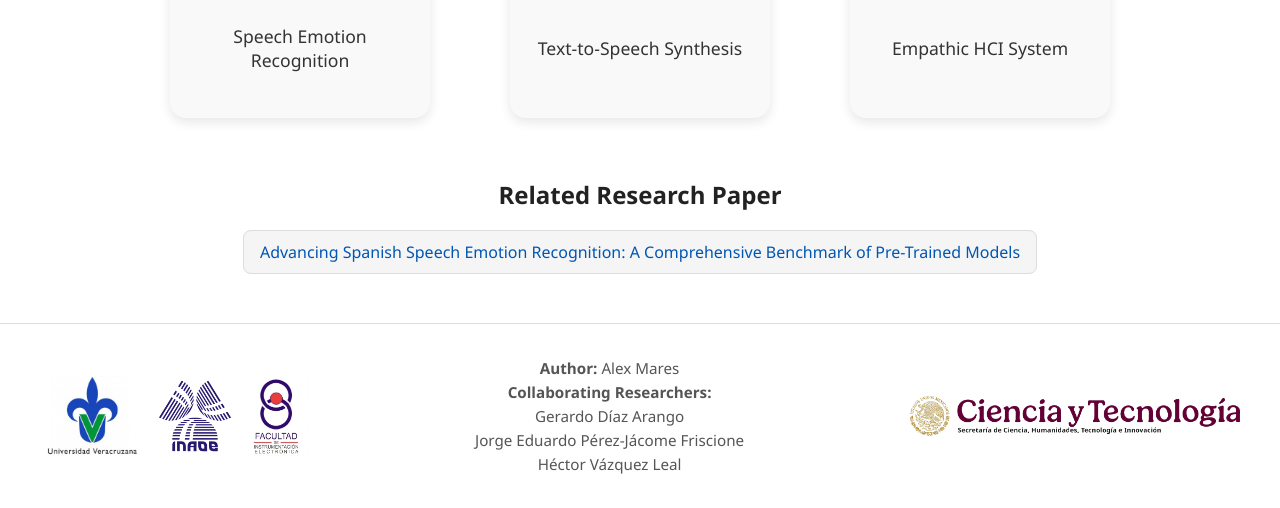
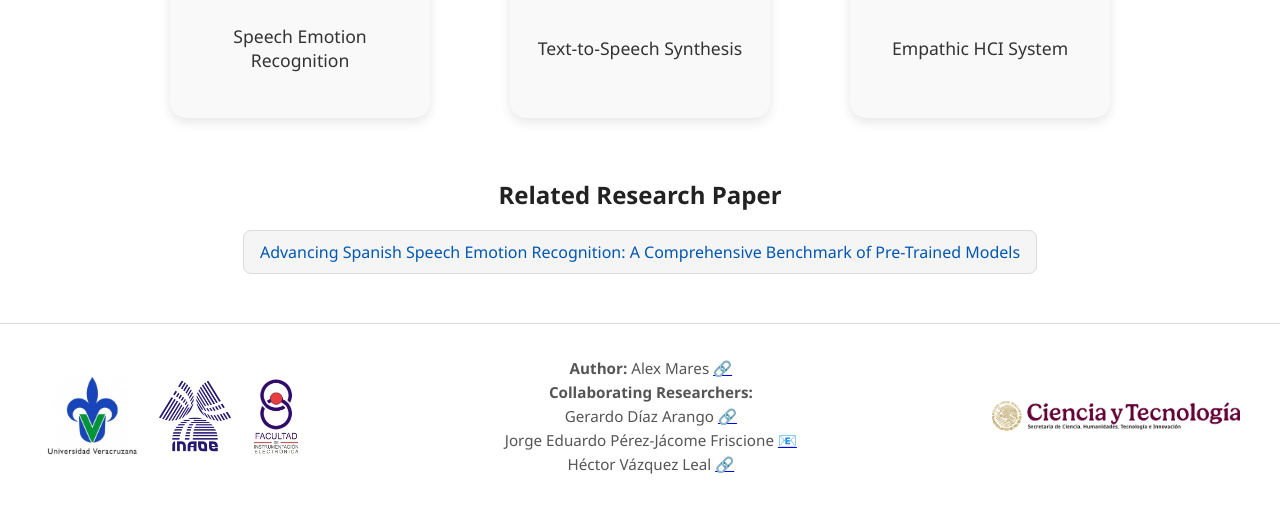
Before and after one commit to alxmares/HUB_Spanish_SER_HCI, a plain HTML site: page index.html in a window 1280 px wide. Shown: the part 312-820 px from the top of the page. Drawn offline with Linux system fonts and the light colour scheme.

Commit message:
Update index.html

```diff
--- a/index.html
+++ b/index.html
@@ -173,21 +173,28 @@
 
     <footer>
         <div class="footer-left">
-            <img src="assets/uv.jpg" alt="UV Logo" style="height: 80px;">
-            <img src="assets/inaoe.png" alt="INAOE Logo"  style="height: 80px;">
-            <img src="assets/fie.png" alt="FIE Logo" style="height: 80px;">
+            <img src="assets\uv.jpg" alt="UV Logo" style="height: 80px;">
+            <img src="assets\inaoe.png" alt="INAOE Logo"  style="height: 80px;">
+            <img src="assets\fie.png" alt="FIE Logo" style="height: 80px;">
         </div>
 
         <div class="footer-center">
-            <p><strong>Author:</strong> Alex Mares</p>
+            <p><strong>Author:</strong> Alex Mares
+            <a href="https://www.linkedin.com/in/alxmrs/" target="_blank" title="LinkedIn">🔗</a>
             <p><strong>Collaborating Researchers:</strong></p>
-            <p>Gerardo Díaz Arango</p>
-            <p>Jorge Eduardo Pérez-Jácome Friscione</p>
-            <p>Héctor Vázquez Leal</p>
+            <p>Gerardo Díaz Arango
+            <a href="https://www.researchgate.net/profile/Gerardo-Diaz-Arango" target="_blank" title="ResearchGate">🔗</a>
+            </p>
+            <p>Jorge Eduardo Pérez-Jácome Friscione
+            <a href="jperezjacome@uv.mx" title="Email">📧</a>
+            </p>
+            <p>Héctor Vázquez Leal
+                <a href="https://www.researchgate.net/profile/Hector-Vazquez-Leal" target="_blank" title="ResearchGate">🔗</a>
+            </p>
         </div>
 
         <div class="footer-right">
-            <img src="assets/secihti.png" alt="SECIHTI Logo" style="height: 40px;">
+            <img src="assets\secihti.png" alt="SECIHTI Logo" style="height: 30px;">
         </div>
     </footer>
 
```
